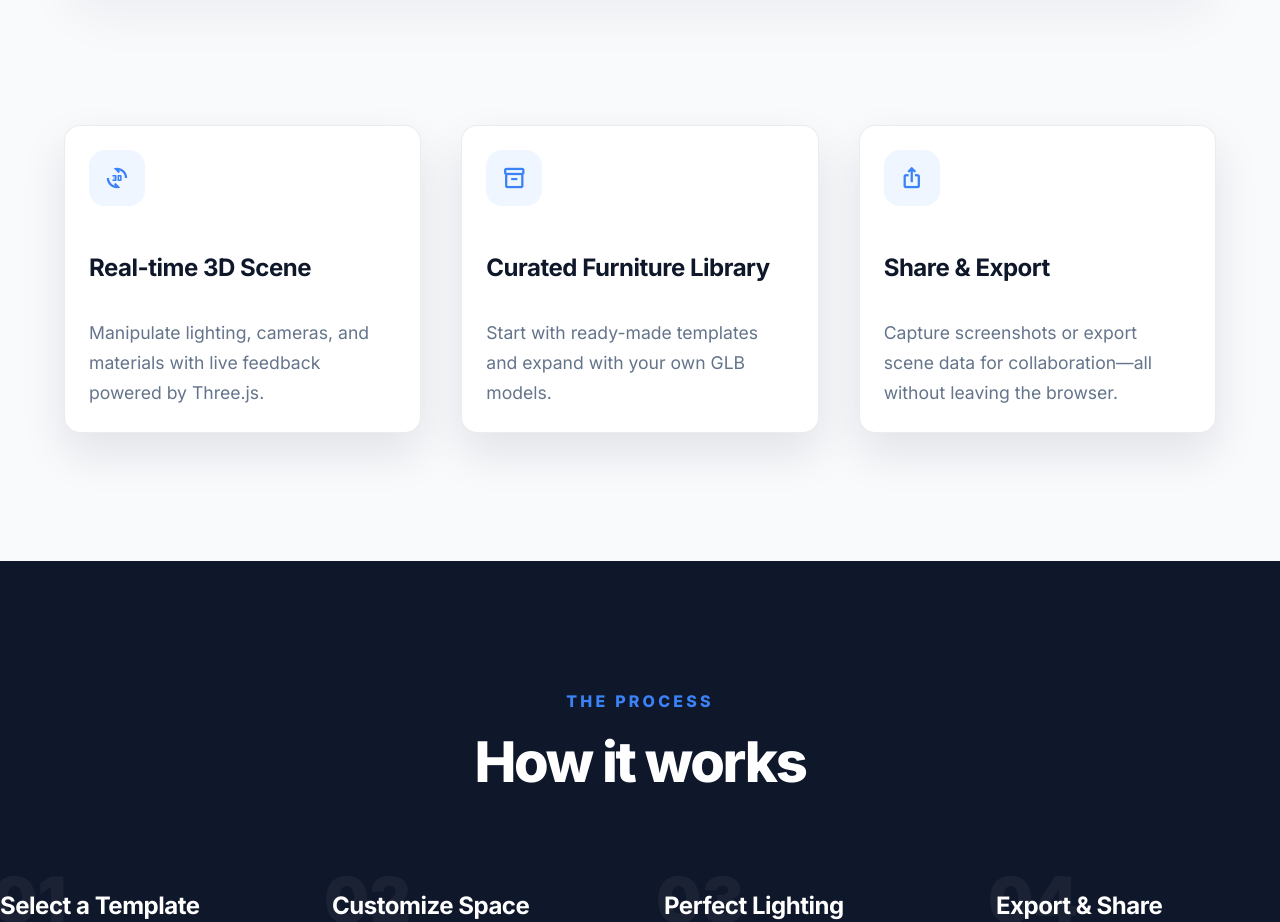
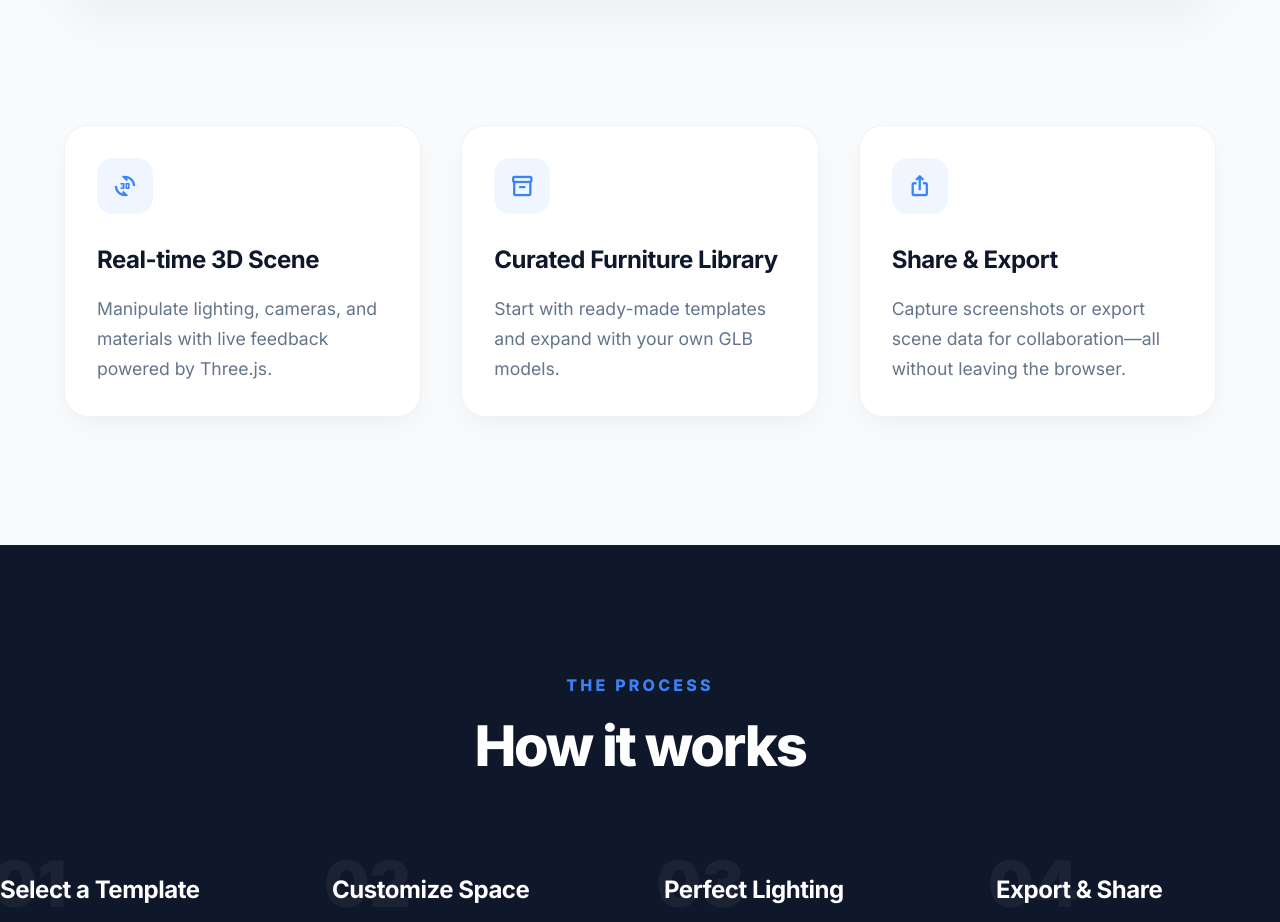
Before and after one commit to mohamedtarek64/Interior-Designer-3D, a Vue app in the folder frontend/: page / in a window 1280 px wide. Shown: the part 1220-2142 px from the top of the page. Built offline with nearby package versions, Linux system fonts and the light colour scheme.

Commit message:
style: refine BaseCard component styles

```diff
--- a/frontend/src/components/UI/BaseCard.vue
+++ b/frontend/src/components/UI/BaseCard.vue
@@ -23,24 +23,26 @@ const paddingClass = props.padding ? `base-card--${props.padding}` : 'base-card-
 <style scoped>
 .base-card {
   background: #ffffff;
-  border-radius: 16px;
+  border-radius: 24px;
   display: flex;
   flex-direction: column;
-  gap: 1rem;
-  color: #0f172a;
-  transition: box-shadow 0.2s ease, transform 0.2s ease;
+  transition: all 0.4s cubic-bezier(0.4, 0, 0.2, 1);
+  overflow: hidden;
+  position: relative;
 }
 
 .base-card--bordered {
-  border: 1px solid rgba(15, 23, 42, 0.08);
+  border: 1px solid rgba(15, 23, 42, 0.06);
 }
 
 .base-card--elevated {
-  box-shadow: 0 20px 45px rgba(15, 23, 42, 0.1);
+  box-shadow: 0 10px 30px -10px rgba(15, 23, 42, 0.08);
 }
 
 .base-card--elevated:hover {
-  transform: translateY(-2px);
+  transform: translateY(-8px);
+  box-shadow: 0 25px 50px -12px rgba(15, 23, 42, 0.15);
+  border-color: rgba(37, 99, 235, 0.1);
 }
 
 .base-card--none {
@@ -48,14 +50,14 @@ const paddingClass = props.padding ? `base-card--${props.padding}` : 'base-card-
 }
 
 .base-card--sm {
-  padding: 1rem;
+  padding: 1.25rem;
 }
 
 .base-card--md {
-  padding: 1.5rem;
+  padding: 2rem;
 }
 
 .base-card--lg {
-  padding: 2.25rem;
+  padding: 3rem;
 }
 </style>
```
